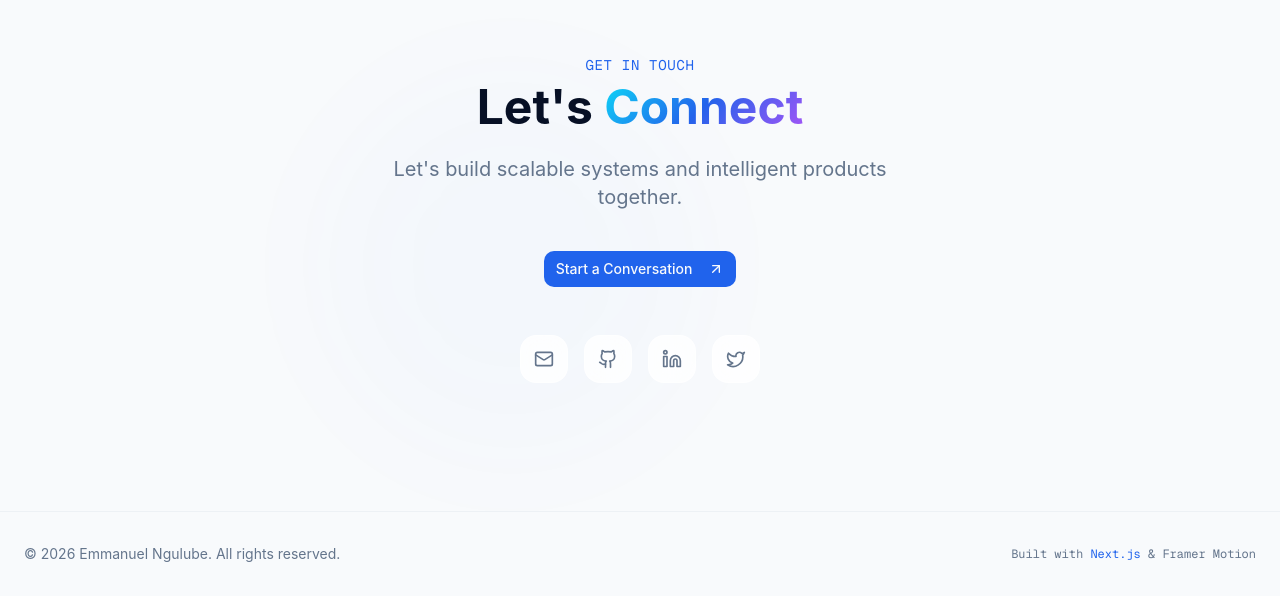
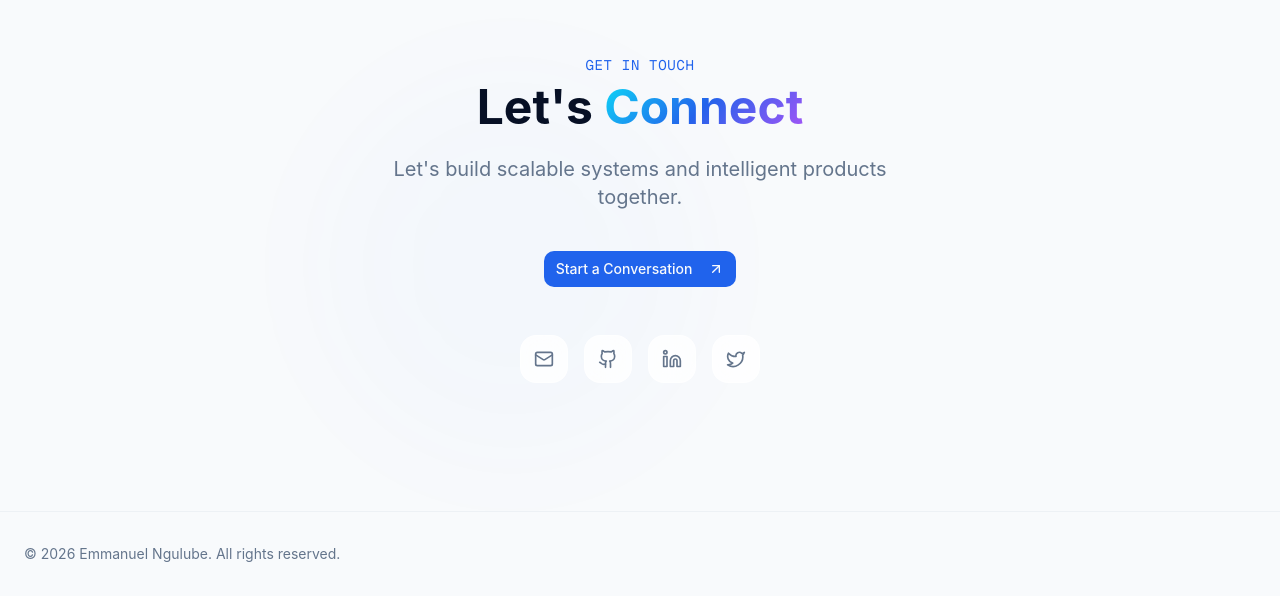
Before and after one commit to Justdan111/dan.tech, a Next.js app: page / in a window 1280 px wide. Shown: the part 5937-6533 px from the top of the page. Built offline with nearby package versions, Linux system fonts and the light colour scheme.

Commit message:
Remove built with technologies paragraph from footer
Removed the built with technologies paragraph from the footer.

```diff
--- a/src/components/footer.tsx
+++ b/src/components/footer.tsx
@@ -15,9 +15,7 @@ export function Footer() {
           <p>
             © {new Date().getFullYear()} Emmanuel Ngulube. All rights reserved.
           </p>
-          <p className="font-mono text-xs">
-            Built with <span className="text-primary">Next.js</span> & <span className="text-cyan">Framer Motion</span>
-          </p>
+
         </motion.div>
       </div>
     </footer>
```
